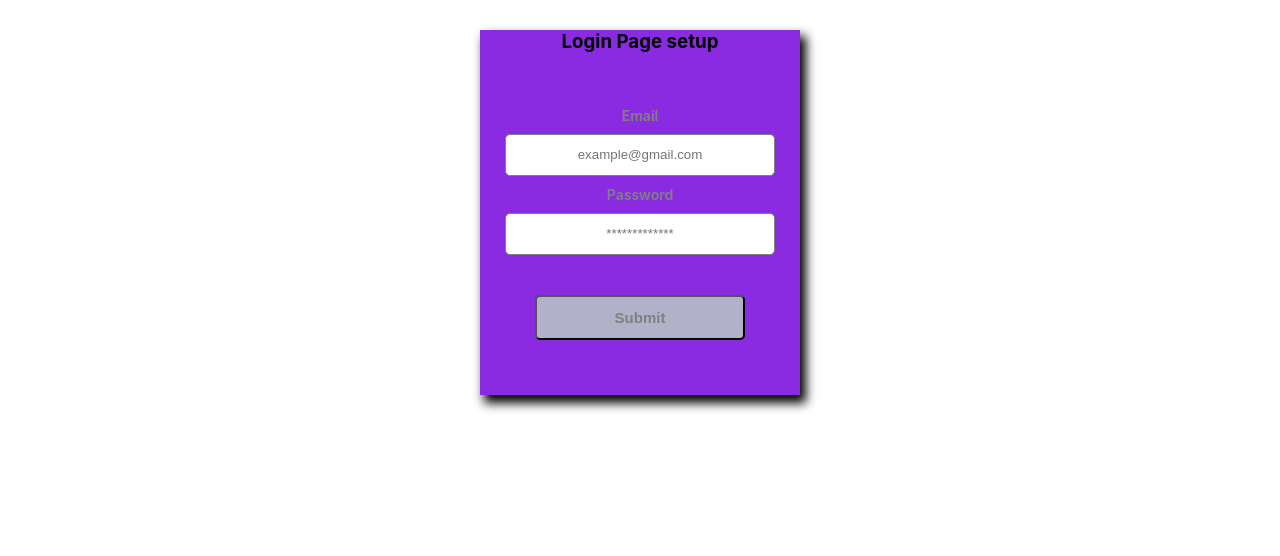
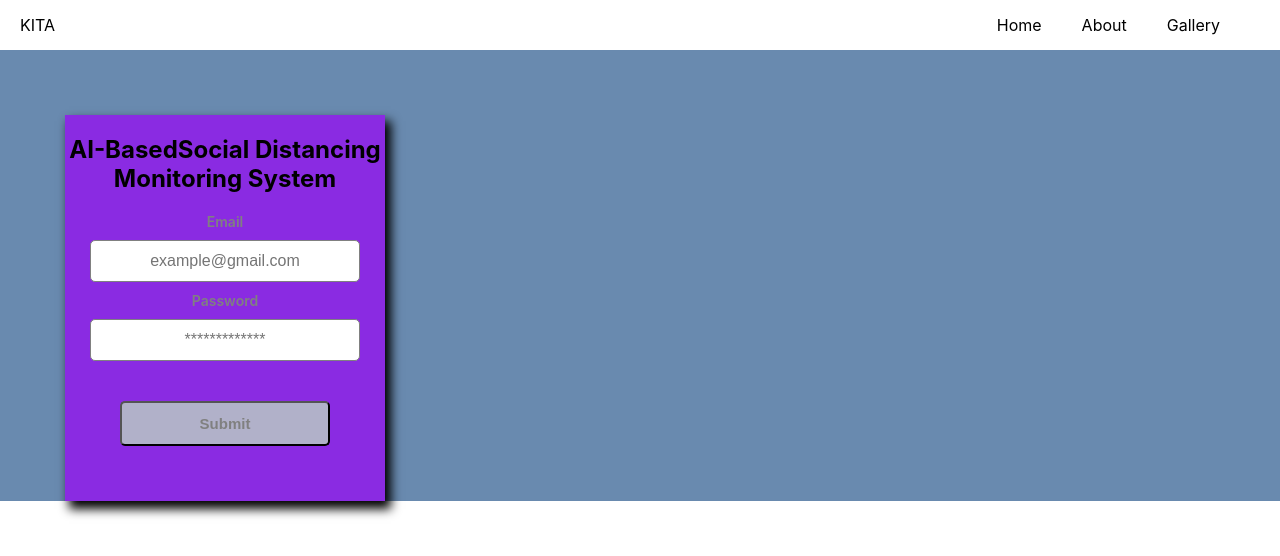
Before and after one commit to Ozonelabrada/sdapp-frontend, a React (Create React App) app: page / in a window 1280 px wide. Shown: the top 556 px of the page. Built offline with nearby package versions, Linux system fonts and the light colour scheme.

Commit message:
login modification and install libraries

```diff
--- a/src/App.js
+++ b/src/App.js
@@ -8,11 +8,11 @@ function App() {
   return (
     <div className="App">
       <header className="App-header">
-        <Login />
-        {/* <TopNav />
-        <SideNav />
+        <TopNav />
+        {/*<SideNav />
         <Home /> */}
       </header>
+        <Login />
     </div>
   );
 }
--- a/src/components/login/login.css
+++ b/src/components/login/login.css
@@ -1,17 +1,17 @@
 .log {
     width: 25%;
-    margin-top: 30px;
-    margin-left: auto;
-    margin-bottom: auto;
-    margin-right: auto;
+    margin-left: 65px;
+    margin-top: 65px;
     text-align: center;
     background-color: blueviolet;
-    -webkit-box-shadow: 5px 7px 10px 1px #000000;
     box-shadow: 5px 7px 10px 1px #000000;
+}
+.log>h2{
+    padding-top: 20px;
 }
 
 .loginForm {
-    padding: 25px;
+    padding: 0 25px 25px 25px;
 }
 
 .loginFormItem {
@@ -36,6 +36,7 @@
     border: 1px solid gray;
     border-radius: 5px;
     text-align: center;
+    font-size: 1rem;
 }
 
 .loginFormItem>button {
--- a/src/components/login/login.js
+++ b/src/components/login/login.js
@@ -3,14 +3,17 @@ import './login.css';
 const Login = () => {
     return (
         <div className='log'>
-            <h3>Login Page setup</h3>
+            <h2>AI-BasedSocial
+                Distancing
+                Monitoring
+                System</h2>
             <form className="loginForm">
                 <div className="loginFormItem">
-                   <label>Email</label>
+                    <label>Email</label>
                     <input type="text" placeholder="example@gmail.com" />
                 </div>
                 <div className="loginFormItem">
-                   <label>Password</label>
+                    <label>Password</label>
                     <input type="password" placeholder="*************" />
                 </div>
                 <div className="loginFormItem">
--- a/src/components/topnav/topNav.css
+++ b/src/components/topnav/topNav.css
@@ -8,4 +8,18 @@
     height: 100%;
     padding: 0 20px;
     display: flex;
+    align-items: center;
+    justify-content: space-between;
 }
+.App {
+    background-color: #698aaf;
+}
+.top-right{
+    display: flex;
+    align-items: center;
+}
+.tab{
+    position:relative;
+    margin-right: 40px;
+
+}
--- a/src/components/topnav/topNav.js
+++ b/src/components/topnav/topNav.js
@@ -4,8 +4,15 @@ const TopNav = () => {
     return (
         <div className="topbar">
             <div className="topbarWrapper">
-                <div className="top-left">left</div>
-                <div className="top-right">right</div>
+                <div className="top-left">KITA</div>
+                <div className="top-right">
+                    <div className="tab">Home</div>
+                    <div className="tab">About</div>
+                    <div className="tab">Gallery</div>
+                    <div className="dropdown">
+
+                    </div>
+                </div>
             </div>
         </div>
     )
```
